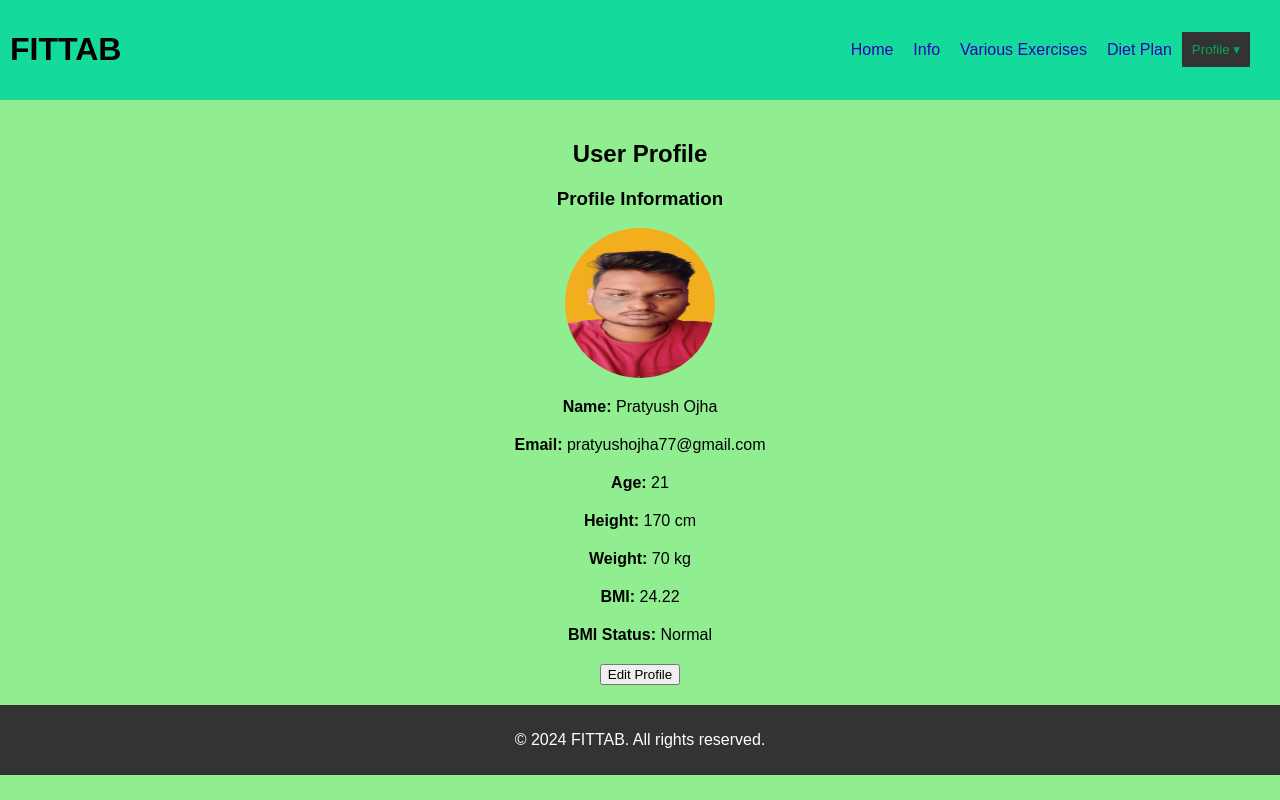
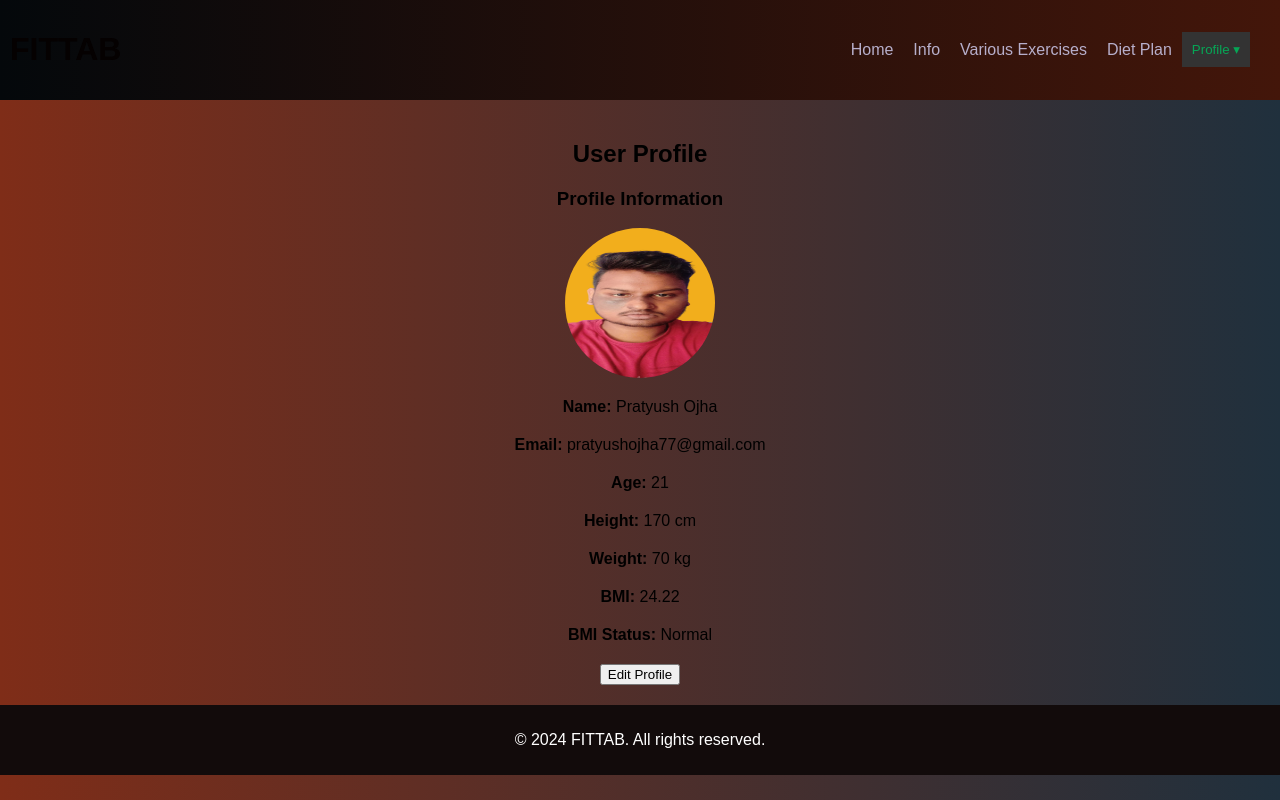
Before and after one commit to pratyushojha04/fittab, a Flask app: page /profile in a window 1280 px wide. Run offline with Flask 3, Linux system fonts and the light colour scheme; a user stored in the database is signed in; data comes from the database, SQL or seed files in the repository.

Commit message:
css changes

```diff
--- a/static/style_profile.css
+++ b/static/style_profile.css
@@ -1,12 +1,12 @@
-body {
-    background-color: lightgreen;
+html, body {
+    background: linear-gradient(to right, #7f2d18, #20303d); /* Use background property */
     font-family: Arial, sans-serif;
     margin: 0;
     padding: 0;
 }
 
 header {
-    background-color: #14db9c;
+    background: linear-gradient(to left, #43160a, #04080b);
     color: #050101;
     padding: 10px;
     text-align: center;
@@ -24,7 +24,7 @@ nav {
 }
 
 nav a {
-    color: #3102b1;
+    color: #b7afcb;
     text-decoration: none;
     padding: 10px;
 }
@@ -64,7 +64,7 @@ nav a:hover {
 }
 
 .dropdown-content a:hover {
-    background-color: #28bf20;
+    background-color: #aad8a8;
 }
 
 .profile-dropdown:hover .dropdown-content {
@@ -82,9 +82,8 @@ nav a:hover {
 }
 
 footer {
-    background-color: #333;
+    background-color: #120b0b;
     color: #fff;
     text-align: center;
-    padding: 10px
-
+    padding: 10px;
 }
```
Also changed, not shown: static/style_diet.css (+4 -4 lines), static/style_info.css (+5 -4 lines).
